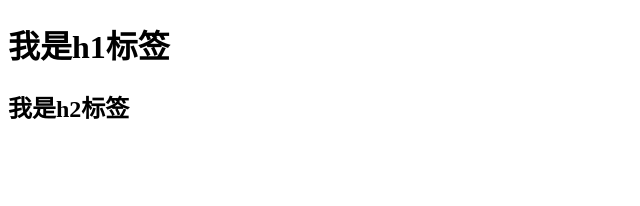
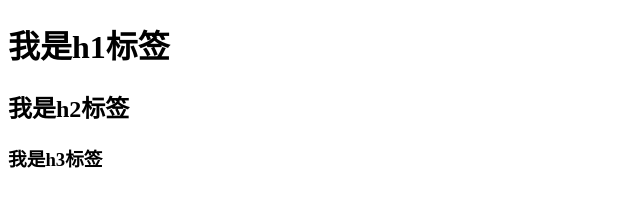
Before and after one commit to zhangkunp/demo, a plain HTML site: page index.html in a window 1280 px wide. Shown: the whole page, without its empty margins (0-640 px from the left). Drawn offline with Linux system fonts and the light colour scheme.

Commit message:
我是第三次提交

```diff
--- a/index.html
+++ b/index.html
@@ -7,5 +7,6 @@
 <body>
 	<h1>我是h1标签</h1>
 	<h2>我是h2标签</h2>
+	<h3>我是h3标签</h3>
 </body>
 </html>
```
